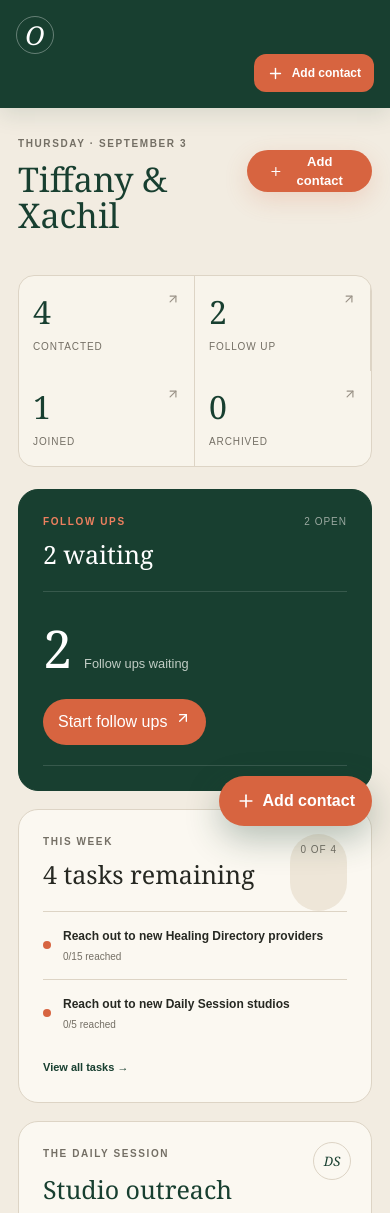
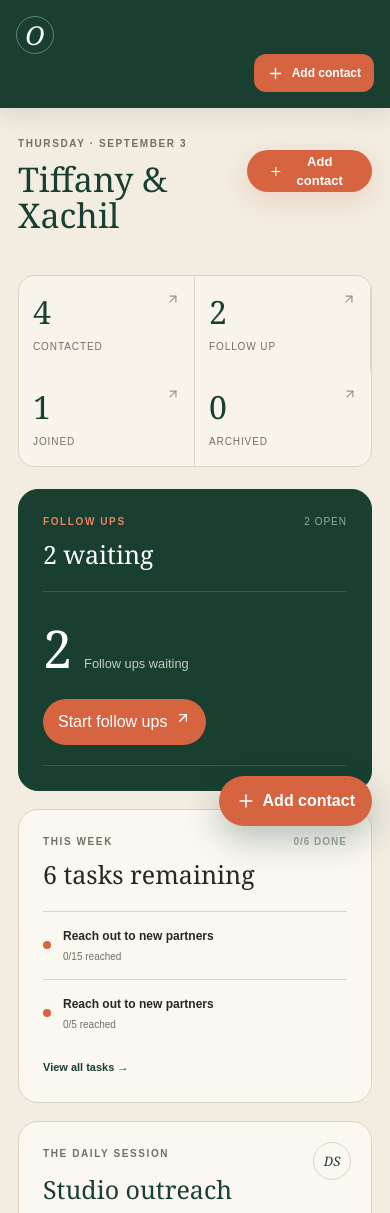
Before and after one commit to tifjasmine/Outreach-Workroom, a React (Vite) app: page / in a window 390 px wide. Shown: the top 1213 px of the page. Built offline with nearby package versions, Linux system fonts and the light colour scheme.

Commit message:
Refine mobile form and add brand task goals

```diff
--- a/app/page.tsx
+++ b/app/page.tsx
@@ -152,7 +152,7 @@ export default function Home() {
   const currentTaskKey = dateKey(sundayOf(new Date()));
   const [weeklyTasks, setWeeklyTasks] = useState<WeeklyTask[]>(() => {
     try {
-      const saved = localStorage.getItem(`outreach-tasks-${currentTaskKey}`);
+      const saved = localStorage.getItem(`outreach-tasks-v2-${currentTaskKey}`);
       return saved
         ? JSON.parse(saved).map((task: Partial<WeeklyTask>) => {
             const isProviderGoal = task.name?.includes('Healing Directory providers');
@@ -168,6 +168,7 @@ export default function Home() {
               priority: isProviderGoal || isStudioGoal ? 'High' : task.priority || 'Normal',
               goal: isProviderGoal ? 15 : isStudioGoal ? 5 : task.goal,
               progress: task.progress || 0,
+              brand: task.brand || (isProviderGoal ? 'The Healing Directory' : isStudioGoal ? 'The Daily Session' : 'The Daily Session'),
             };
           })
         : baselineTasks;
@@ -207,7 +208,7 @@ export default function Home() {
   }, [leads, ready]);
   useEffect(() => {
     localStorage.setItem(
-      `outreach-tasks-${currentTaskKey}`,
+      `outreach-tasks-v2-${currentTaskKey}`,
       JSON.stringify(weeklyTasks),
     );
   }, [weeklyTasks, currentTaskKey]);
@@ -409,7 +410,7 @@ function Dashboard({
               <p className="eyebrow">THIS WEEK</p>
               <h2>{remainingTasks} tasks remaining</h2>
             </div>
-            <span className="progress">{completedTasks} of {tasks.length}</span>
+            <span className="week-count">{completedTasks}/{tasks.length} done</span>
           </div>
           {tasks.slice(0, 2).map((task) => (
             <div className="task" key={task.name}>
@@ -952,23 +953,35 @@ type WeeklyTask = {
   extra?: boolean;
   goal?: number;
   progress?: number;
+  brand: 'The Daily Session' | 'The Healing Directory';
 };
 const baselineTasks: WeeklyTask[] = [
-  { name: 'Reach out to new Healing Directory providers', done: false, priority: 'High', goal: 15, progress: 0 },
-  { name: 'Reach out to new Daily Session studios', done: false, priority: 'High', goal: 5, progress: 0 },
-  { name: 'Create content', done: false, priority: 'Low' },
-  { name: 'Engage with new applicants', done: false, priority: 'High' },
+  { name: 'Reach out to new partners', brand: 'The Healing Directory', done: false, priority: 'High', goal: 15, progress: 0 },
+  { name: 'Reach out to new partners', brand: 'The Daily Session', done: false, priority: 'High', goal: 5, progress: 0 },
+  { name: 'Create content', brand: 'The Healing Directory', done: false, priority: 'Normal' },
+  { name: 'Create content', brand: 'The Daily Session', done: false, priority: 'Normal' },
+  { name: 'Reshare relevant stories and posts', brand: 'The Healing Directory', done: false, priority: 'Low' },
+  { name: 'Reshare relevant stories and posts', brand: 'The Daily Session', done: false, priority: 'Low' },
 ];
 function Tasks({ tasks, setTasks }: { tasks: WeeklyTask[]; setTasks: (tasks: WeeklyTask[]) => void }) {
   const currentSunday = sundayOf(new Date());
   const previousSunday = new Date(currentSunday);
   previousSunday.setDate(previousSunday.getDate() - 7);
+  const previousKey = dateKey(previousSunday);
   const [newTask, setNewTask] = useState('');
   const [newPriority, setNewPriority] = useState<TaskPriority>('Normal');
+  const [newBrand, setNewBrand] = useState<WeeklyTask['brand']>('The Daily Session');
   const [priorityFilter, setPriorityFilter] = useState<'All' | TaskPriority>('All');
+  const [previousTasks] = useState<WeeklyTask[]>(() => {
+    try {
+      return JSON.parse(localStorage.getItem(`outreach-tasks-v2-${previousKey}`) || '[]');
+    } catch {
+      return [];
+    }
+  });
   const add = () => {
     if (!newTask.trim()) return;
-    setTasks([...tasks, { name: newTask.trim(), done: false, priority: newPriority, extra: true }]);
+    setTasks([...tasks, { name: newTask.trim(), brand: newBrand, done: false, priority: newPriority, extra: true }]);
     setNewTask('');
   };
   const isComplete = (task: WeeklyTask) => task.done || Boolean(task.goal && (task.progress || 0) >= task.goal);
@@ -1024,6 +1037,10 @@ function Tasks({ tasks, setTasks }: { tasks: WeeklyTask[]; setTasks: (tasks: Wee
               <option>Normal</option>
               <option>Low</option>
             </select>
+            <select value={newBrand} onChange={(e) => setNewBrand(e.target.value as WeeklyTask['brand'])} aria-label="New task brand">
+              <option>The Daily Session</option>
+              <option>The Healing Directory</option>
+            </select>
             <button onClick={add}>Add to this week</button>
           </div>
           {visibleTasks.map((t) => {
@@ -1040,7 +1057,7 @@ function Tasks({ tasks, setTasks }: { tasks: WeeklyTask[]; setTasks: (tasks: Wee
               <div>
                 <strong>{t.name}</strong>
                 <small>
-                  {t.goal ? `${t.progress || 0} of ${t.goal} reached` : t.extra ? 'Added for this week' : 'Weekly task'}
+                  {t.goal ? `${t.progress || 0} of ${t.goal} reached` : t.extra ? 'Added this week' : 'Weekly task'}
                 </small>
               </div>
               {t.goal && (
@@ -1055,6 +1072,10 @@ function Tasks({ tasks, setTasks }: { tasks: WeeklyTask[]; setTasks: (tasks: Wee
                 <option>Normal</option>
                 <option>Low</option>
               </select>
+              <select className="task-brand-select" value={t.brand} onChange={(event) => updateTask(i, { brand: event.target.value as WeeklyTask['brand'] })} aria-label={`Brand for ${t.name}`}>
+                <option value="The Daily Session">Daily Session</option>
+                <option value="The Healing Directory">Healing Directory</option>
+              </select>
             </div>
             );
           })}
@@ -1065,17 +1086,17 @@ function Tasks({ tasks, setTasks }: { tasks: WeeklyTask[]; setTasks: (tasks: Wee
           <summary>
             <span>
               <strong>Week of {prettyDate(previousSunday)}</strong>
-              <small>4 completed · Locked</small>
+              <small>{previousTasks.filter((task) => task.done || (task.goal && (task.progress || 0) >= task.goal)).length} completed · Locked</small>
             </span>
             <b>View work</b>
           </summary>
-          {baselineTasks.map((task) => (
+          {previousTasks.length ? previousTasks.map((task) => (
             <div className="locked-task" key={task.name}>
-              <span>✓</span>
-              {task.name}
+              <span>{task.done || (task.goal && (task.progress || 0) >= task.goal) ? '✓' : '·'}</span>
+              <div>{task.name}<small>{task.brand}{task.goal ? ` · ${task.progress || 0}/${task.goal}` : ''}</small></div>
               <small>Locked</small>
             </div>
-          ))}
+          )) : <div className="locked-task"><span>·</span><div>No saved work for this week</div><small>Locked</small></div>}
         </details>
       </section>
     </>
--- a/app/ui-refine.css
+++ b/app/ui-refine.css
@@ -13,6 +13,7 @@
 .task-filter-row::-webkit-scrollbar { display: none; }
 .task-filter-row button { flex: 0 0 auto; border: 1px solid var(--line); border-radius: 999px; background: var(--paper); padding: 9px 13px; color: var(--muted); font-size: 10px; }
 .task-filter-row button.active { background: var(--green); border-color: var(--green); color: white; }
+.week-count { color: var(--green); font-size: 11px; font-weight: 700; }
 .quick-add select { border: 1px solid var(--line); border-radius: 999px; background: white; padding: 0 12px; color: var(--ink); }
 .pipeline { grid-template-columns: repeat(4, minmax(220px, 1fr)); }
 .task-row { cursor: default; }
@@ -22,6 +23,7 @@
 .goal-stepper button { width: 28px; height: 28px; border: 1px solid var(--line); border-radius: 50%; background: white; color: var(--green); }
 .goal-stepper strong { min-width: 38px; text-align: center; color: var(--green); font-size: 11px; }
 .task-priority-select { flex: 0 0 auto; border: 1px solid var(--line); border-radius: 999px; background: #eee6d8; padding: 7px 9px; color: var(--ink); font-size: 9px; }
+.task-brand-select { flex: 0 0 auto; max-width: 145px; border: 1px solid var(--line); border-radius: 999px; background: #dfe9df; padding: 7px 9px; color: var(--green); font-size: 9px; }
 
 @media (max-width: 850px) {
   .status-strip { grid-template-columns: repeat(2, 1fr); }
@@ -90,7 +92,7 @@
   .quick-contact label { min-width: 0; margin-bottom: 10px; }
   .quick-contact input,
   .quick-contact select,
-  .quick-contact textarea { width: 100%; min-width: 0; padding: 9px 10px; }
+  .quick-contact textarea { width: 100%; min-width: 0; padding: 9px 10px; font-size: 16px; }
   .quick-contact textarea { min-height: 62px; }
   .brand-mark div { display: flex; }
   .brand-mark small { font-size: 7px; }
@@ -114,6 +116,7 @@
   .task-row small { font-size: 10px; }
   .goal-stepper { margin-left: 38px; }
   .task-priority-select { margin-left: auto; }
+  .task-brand-select { max-width: none; }
   .week-guide { padding: 20px; }
   .week-guide h2 { font-size: 25px; }
   .week-guide > p:not(.eyebrow) { margin-bottom: 14px; }
```
